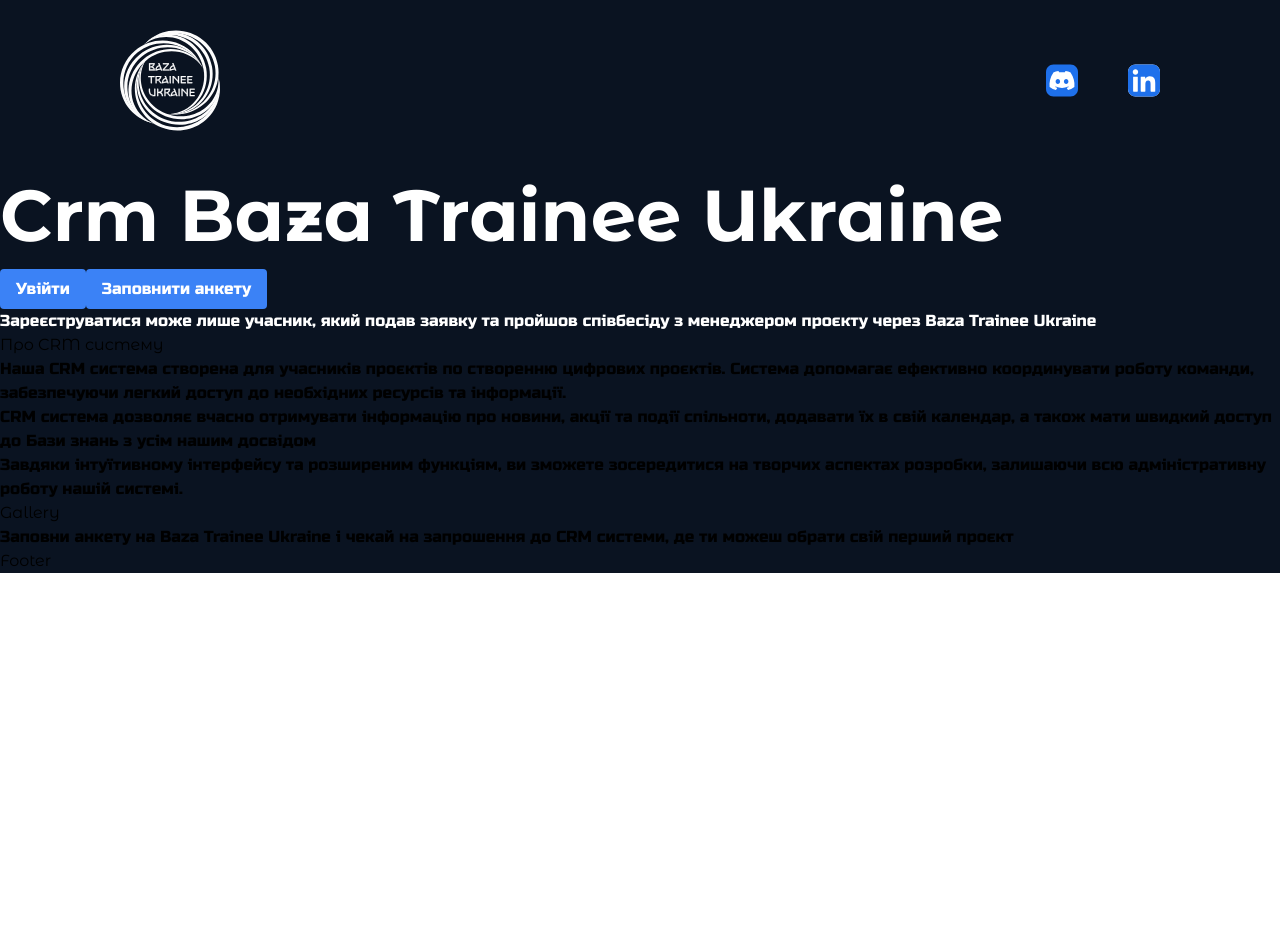
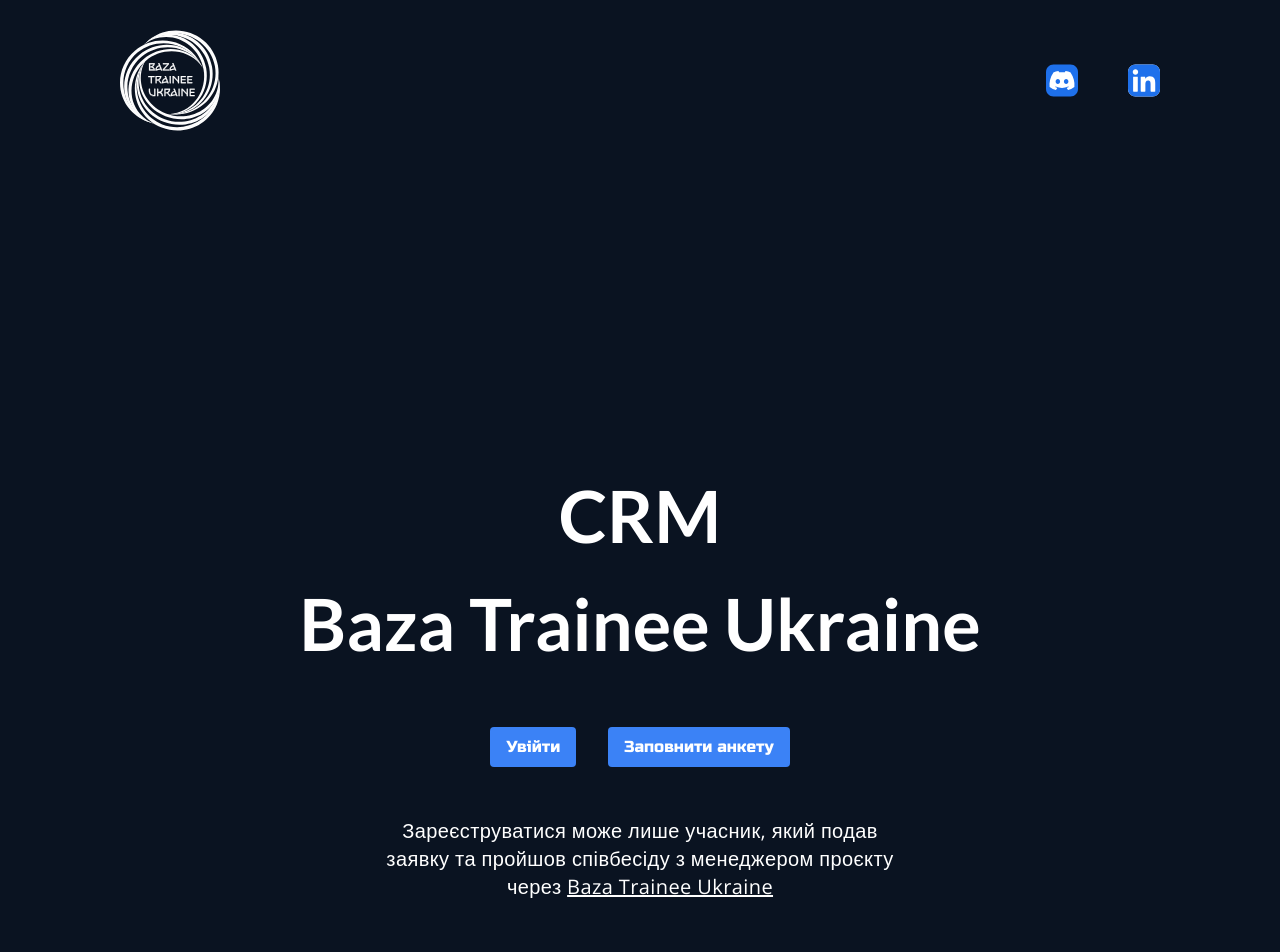
Before and after one commit to baza-trainee/baza-crm-frontend, a React (Vite) app: page / in a window 1280 px wide. Shown: the top 952 px of the page. Before the commit the page ends 800 px from the top, so only its background shows below. Built offline with nearby package versions, Linux system fonts and the light colour scheme.

Commit message:
update Hero section

```diff
--- a/src/pages/landing/Header.tsx
+++ b/src/pages/landing/Header.tsx
@@ -6,20 +6,28 @@ import linkedinIcon from '../../assets/common/linkedin.svg';
 const Header: React.FC = () => {
   return (
     <header className="w-screen px-[120px] py-[30px] flex justify-between items-center ">
-      <Link to="/">
+      <Link
+        to="https://baza-trainee.tech/ua"
+        target="_blank"
+        rel="noopener noreferrer"
+      >
         <img src={logoIcon} width={100} height={100} alt="Logo" />
       </Link>
       <nav className="flex gap-[50px]">
-        <a href="https://discord.com" target="_blank" rel="noopener noreferrer">
+        <Link
+          to="https://discord.com"
+          target="_blank"
+          rel="noopener noreferrer"
+        >
           <img src={discordIcon} width={32} height={32} alt="Discord" />
-        </a>
-        <a
-          href="https://linkedin.com"
+        </Link>
+        <Link
+          to="https://linkedin.com"
           target="_blank"
           rel="noopener noreferrer"
         >
           <img src={linkedinIcon} width={32} height={32} alt="LinkedIn" />
-        </a>
+        </Link>
       </nav>
     </header>
   );
--- a/src/pages/landing/Hero.tsx
+++ b/src/pages/landing/Hero.tsx
@@ -1,10 +1,13 @@
+import { Link } from 'react-router-dom';
 import Button from '../../components/Button';
 const Hero = () => {
   return (
-    <section>
-      <h1 className="font-bold text-7xl leading-[108px] text-white">
-        Crm Baza Trainee Ukraine
+    <section className="pt-[300px] pb-[100px]">
+      <h1 className="font-lato text-7xl leading-[108px] text-white text-center font-bold mb-[50px]">
+        <span className="block uppercase">Crm</span>
+        <span className="block">Baza Trainee Ukraine</span>
       </h1>
+      <div className="flex justify-center gap-8 mb-[50px]">
         <Button
           label="Увійти"
           onClick={() => {
@@ -17,9 +20,18 @@ const Hero = () => {
             alert('Заповнити анкету');
           }}
         />
-      <p className="text-white">
+      </div>
+      <p className="text-white text-xl w-[530px] mx-auto font-open-sans font-normal leading-7 tracking-[0.4px] text-center ">
         Зареєструватися може лише учасник, який подав заявку та пройшов
-        співбесіду з менеджером проєкту через Baza Trainee Ukraine
+        співбесіду з менеджером проєкту через{' '}
+        <Link
+          to="https://baza-trainee.tech/ua"
+          className="underline hover:text-blue-700"
+          target="_blank"
+          rel="noopener noreferrer"
+        >
+          Baza Trainee Ukraine
+        </Link>
       </p>
     </section>
   );
```
Lines whose indentation alone changed are shown as unchanged.
